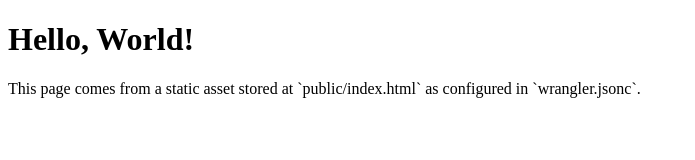
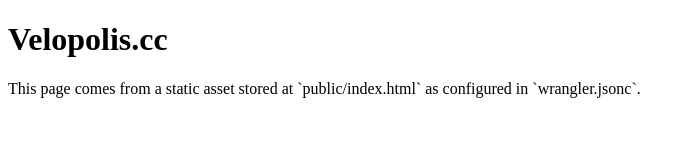
Before and after one commit to msuskadev/velopolis.cc, a website: page velopolis-cc/public/index.html in a window 1280 px wide. Shown: the whole page, without its empty margins (0-695 px from the left). Drawn offline with Linux system fonts and the light colour scheme.

Commit message:
Update index.html

```diff
--- a/velopolis-cc/public/index.html
+++ b/velopolis-cc/public/index.html
@@ -6,7 +6,7 @@
 		<title>velopolis.cc</title>
 	</head>
 	<body>
-		<h1 id="heading">Hello, World!</h1>
+		<h1 id="heading">Velopolis.cc</h1>
 		<p>This page comes from a static asset stored at `public/index.html` as configured in `wrangler.jsonc`.</p>
 	</body>
 </html>
```
